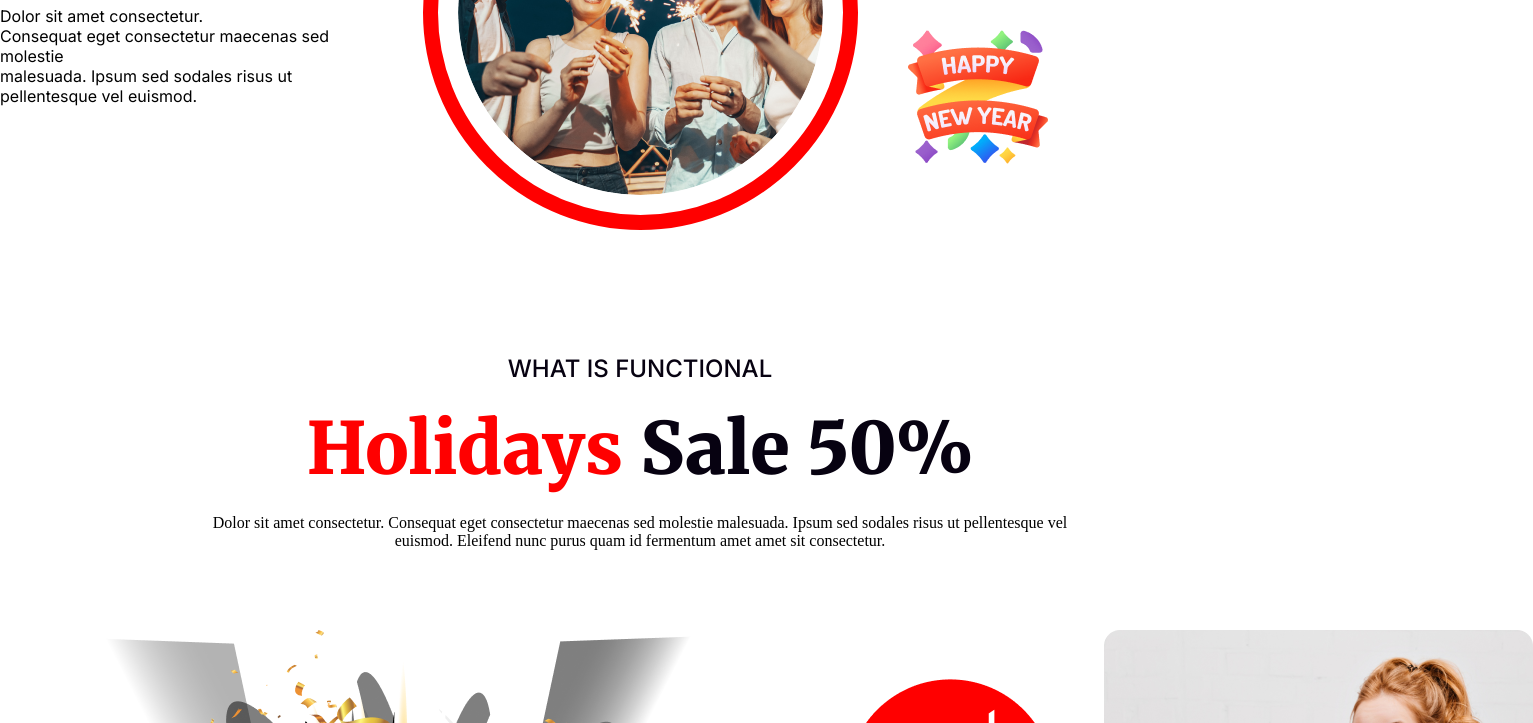
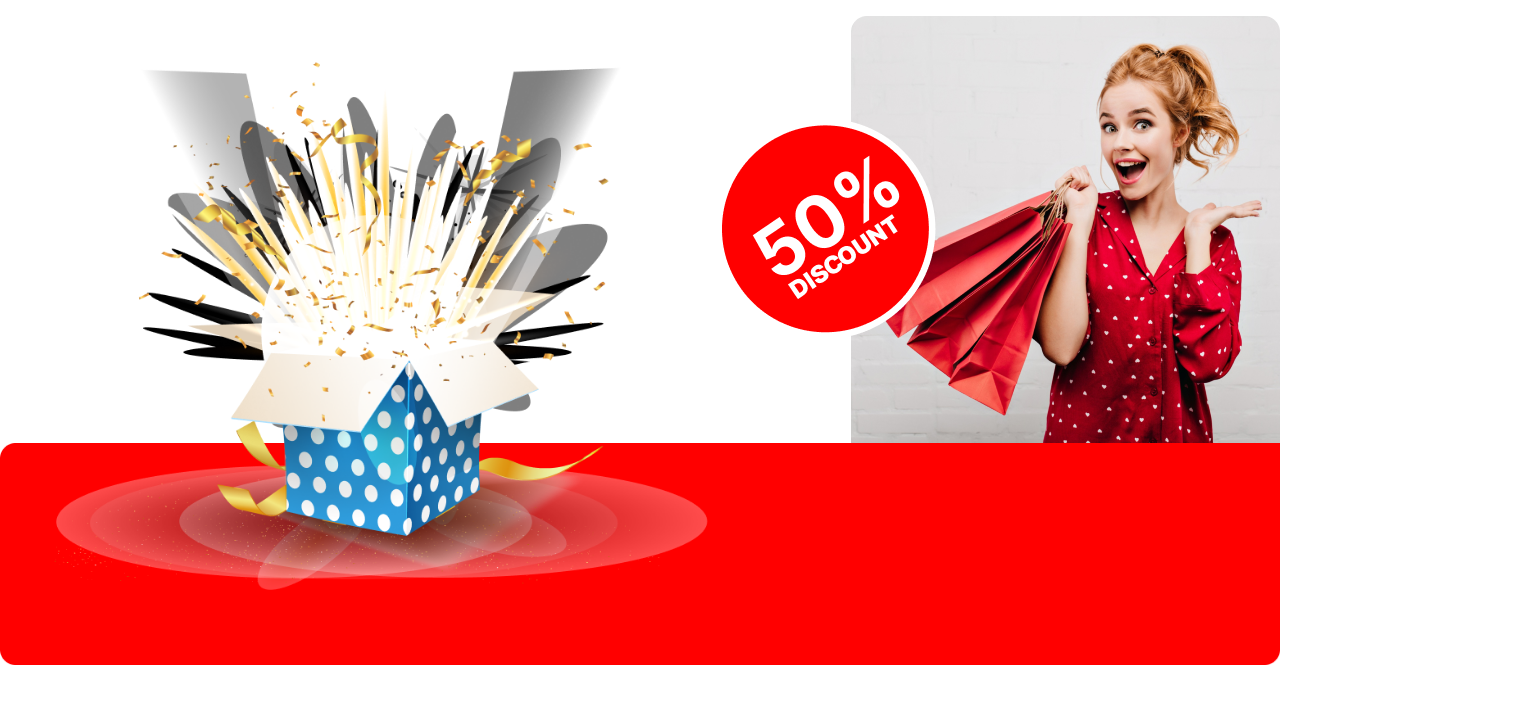
Before and after one commit to rockyhaque/new-year-new-mission, a plain HTML site: page index.html in a window 1280 px wide. Shown: the part 819-1542 px from the top of the page, 1533 px wide, since content can reach past the window. After the commit the page ends 1488 px from the top, so only its background shows below. Drawn offline with Linux system fonts and the light colour scheme.

Commit message:
discount section complete

```diff
--- a/index.html
+++ b/index.html
@@ -81,7 +81,7 @@
       </section>
 
       <!-- coming soon -->
-      <section>
+      <section class="hidden">
         <div class="coming-soon-container">
           <div>
             <h3>NEW BEST OFFER</h3>
@@ -111,7 +111,7 @@
       <!-- Discount -->
       <section>
         <div class="discount-container">
-          <div class="discount-text">
+          <div class="discount-text-container">
             <h5>WHAT IS FUNCTIONAL</h5>
             <h1><span class="holidays-text">Holidays</span> Sale 50%</h1>
             <div class="discount-para">
@@ -131,15 +131,20 @@
               <div class="discount-fifty">
                 <img src="./resource/Group 44.png" alt="" />
               </div>
-              <div>
-                <img src="./resource/Rectangle 1.png" alt="">
+              <div class="discount-model">
+                <img src="./resource/Rectangle 1.png" alt="" />
               </div>
             </div>
             <div class="discount-img-container-down">
-              <img src="./resource/Rectangle 2.png" alt="">
+              <img src="./resource/Rectangle 2.png" alt="" />
             </div>
           </div>
         </div>
+      </section>
+
+      <!-- Portfolio -->
+      <section>
+
       </section>
     </main>
 
--- a/style.css
+++ b/style.css
@@ -60,7 +60,7 @@
   font-size: 72px;
 }
 
-/* category */
+/*---------- category----------- */
 
 .category-text {
   text-align: center;
@@ -97,7 +97,7 @@
   height: auto;
 }
 
-/* midnight-container */
+/*---------- midnight-container---------- */
 
 .midnight-container {
   background-image: linear-gradient(to right, rgba(0, 0, 0, 0.9), transparent),
@@ -154,7 +154,7 @@
   margin: 0px 70px;
 }
 
-/* Place */
+/*---------- Place---------- */
 
 .place-container {
   background-image: linear-gradient(
@@ -193,7 +193,7 @@
   color: var(--red-color);
 }
 
-/* coming soon */
+/*---------- coming soon---------- */
 .coming-soon-container {
   display: flex;
   justify-content: space-evenly;
@@ -238,25 +238,25 @@
   margin-top: 30px;
 }
 
-/* Discount */
+/*---------- Discount---------- */
 
 .discount-container {
   text-align: center;
   margin-top: 120px;
 }
 
-.discount-text h5 {
+.discount-text-container h5 {
   color: var(--black-color);
   font-family: Inter;
   font-size: 24px;
   font-weight: 500;
 }
 
-.holidays-text {
+.holidays-text-container {
   color: var(--red-color);
 }
 
-.discount-text h1 {
+.discount-text-container h1 {
   color: #070211;
   font-family: Merriweather;
   font-size: 72px;
@@ -271,9 +271,59 @@
 }
 
 .discount-img-container{
-  margin-top: 80px;
+  margin-top: 5px;
+  /* border: 2px solid purple; */
 }
 
 .discount-img-container-top{
   display: flex;
+  justify-content: space-between;
+  /* position: absolute; */
+  /* position: relative; */
 }
+
+/* .magic-box img{
+  position: relative;
+  z-index: 1;
+  max-width: 100%;
+  top: 47%;
+  left: 10%;
+  height: 90%;
+
+} */
+
+.magic-box img {
+  position: relative;
+  z-index: 1;
+  max-width: none;
+  width: 120%;
+  height: auto;
+  top: 80%;
+  left: 70%;
+  transform: translate(-50%, -50%);
+}
+
+
+.discount-fifty{
+  position: relative;
+  left: 10%;
+  /* bottom: 62%; */
+  top: 180px;
+  /*! % is not working here... */
+  z-index: 1;
+}
+
+.discount-model img{
+  position: relative;
+  top: 22%;
+
+}
+
+.discount-img-container-down img{
+  width: 100%;
+  position: relative;
+  /* position: absolute; */
+}
+
+
+/*---------- Portfolio---------- */
```
